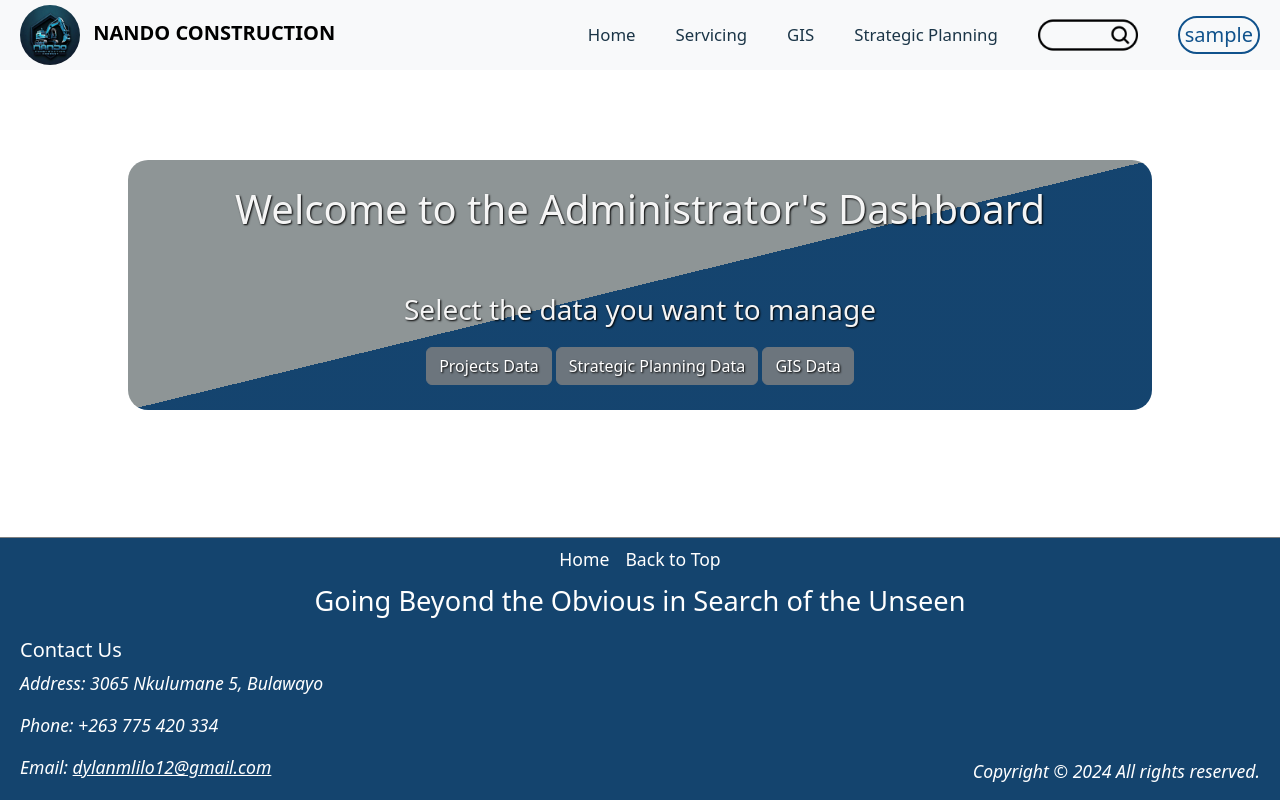
After one commit to dylanmlilo/alx-portfolio-project-management-dashboard, a Flask app: page /admin_dashboard in a window 1280 px wide. The commit adds this page. Run offline with Flask 3, Linux system fonts and the light colour scheme; a user stored in the database is signed in; tables that the repository leaves empty hold one stand-in row (values such as "Sample post"); some libraries are stand-ins or nearby versions.

Commit message:
implemented the user role functionality to allow users to have different priviledges within the site

```diff
--- a/app.py
+++ b/app.py
@@ -7,6 +7,7 @@ from routes.routes_strategic import strategic_bp
 from routes.routes_gis_data import gis_data_bp
 from routes.routes_sections import sections_bp
 from routes.routes_landing import landing_bp
+from routes.routes_admin_dashboard import admin_dashboard_bp
 import os
 from dotenv import load_dotenv
 
@@ -20,6 +21,7 @@ app.register_blueprint(strategic_bp)
 app.register_blueprint(gis_data_bp)
 app.register_blueprint(sections_bp)
 app.register_blueprint(landing_bp)
+app.register_blueprint(admin_dashboard_bp)
 app.secret_key = os.getenv("SECRET_KEY")
 
 
--- /dev/null
+++ b/models/decorators.py
@@ -0,0 +1,24 @@
+""" Required Roles """
+from flask import flash, redirect, url_for
+from flask_login import current_user
+from functools import wraps
+
+
+def required_roles(*roles):
+    """Decorator that checks if the user has the required role(s)
+
+    The user must have at least one of the specified roles to access the
+    decorated view. If the user does not have the required role(s), a
+    flash message will be displayed and the user will be redirected to
+    the index page.
+
+    :param roles: The roles required to access the decorated view.
+    """
+    def wrapper(f):
+        @wraps(f)
+        def wrapped(*args, **kwargs):
+            if not any(current_user.has_role(role) for role in roles):
+                return redirect(url_for('landing.denied_access'))
+            return f(*args, **kwargs)
+        return wrapped
+    return wrapper
--- a/models/users.py
+++ b/models/users.py
@@ -43,3 +43,6 @@ class Users(Base, UserMixin):
             f"role='{self.role}'"
             f")>"
         )
+
+    def has_role(self, role):
+        return self.role == role
--- /dev/null
+++ b/routes/routes_admin_dashboard.py
@@ -0,0 +1,19 @@
+from flask import Blueprint, render_template
+from flask_login import login_required
+from models.decorators import required_roles
+
+
+admin_dashboard_bp = Blueprint('admin_dashboard', __name__)
+
+
+@admin_dashboard_bp.route("/admin_dashboard", strict_slashes=False)
+@login_required
+@required_roles('admin', 'admin_gis', 'admin_struts', 'admin_projects')
+def admin_dashboard():
+    """
+    Renders the admin dashboard page.
+
+    Returns:
+        flask.Response: The rendered admin dashboard template.
+    """
+    return render_template("admin_dashboard.html")
--- a/static/styles/containers.css
+++ b/static/styles/containers.css
@@ -226,7 +226,7 @@ h3 {
 /* Login Styles */
 
 .login_container, .admin_dashboard, .denied_access_container {
-    background: linear-gradient(to top left, rgb(23, 133, 161) 50%, rgb(142, 149, 150) 50%);
+    background: linear-gradient(to top left, rgba(8, 58, 103, 0.95) 50%, rgb(142, 149, 150) 50%);
     width: 80%;
     height: 370px;
     margin: 90px auto;
@@ -272,3 +272,29 @@ h3 {
   .form-container .btn {
     margin: 0 50px 0 0;
   }
+
+
+  /* Denied Access Styles */
+
+  .denied_access_title {
+    font-size: 3rem;
+    padding-top: 100px;
+    text-shadow: 1px 1px 2px #000;
+    color: red;
+}
+
+.denied_access_button {
+    margin-top: 20px;
+    font-size: 4rem;
+}
+
+/* Admin Dashboard Styles */
+
+.admin-dashboard_select {
+    margin-top: 60px;
+    margin-bottom: 20px;
+}
+
+.admin_dashboard h1 {
+    padding-top: 25px;
+}
--- a/static/styles/footer.css
+++ b/static/styles/footer.css
@@ -1,5 +1,5 @@
 footer {
-    background: rgba(2, 25, 46, 0.909);
+    background: rgba(8, 58, 103, 0.95);
     width: 100%;
     border-top: 1px solid gray;
     text-align: center;
--- /dev/null
+++ b/templates/admin_dashboard.html
@@ -0,0 +1,13 @@
+{% extends 'index.html'%}
+
+{% block content %}
+<div class="admin_dashboard">
+    <h1 class="admin-dashboard_title"> Welcome to the Administrator's Dashboard </h1>
+    <h3 class="admin-dashboard_select"> Select the data you want to manage</h3>
+    <div class="admin_nav_container">
+        <a class="admin_nav btn btn-secondary" href="/projects_data">Projects Data</a>
+        <a class="admin_nav btn btn-secondary" href="/strategic_planning_data">Strategic Planning Data</a>
+        <a class="admin_nav btn btn-secondary" href="GIS_data">GIS Data</a>
+    </div>
+</div>
+{% endblock%}
```
Also changed, not shown: routes/routes_landing.py (+5 -4 lines), templates/denied_access.html (added, +14 -0 lines).
